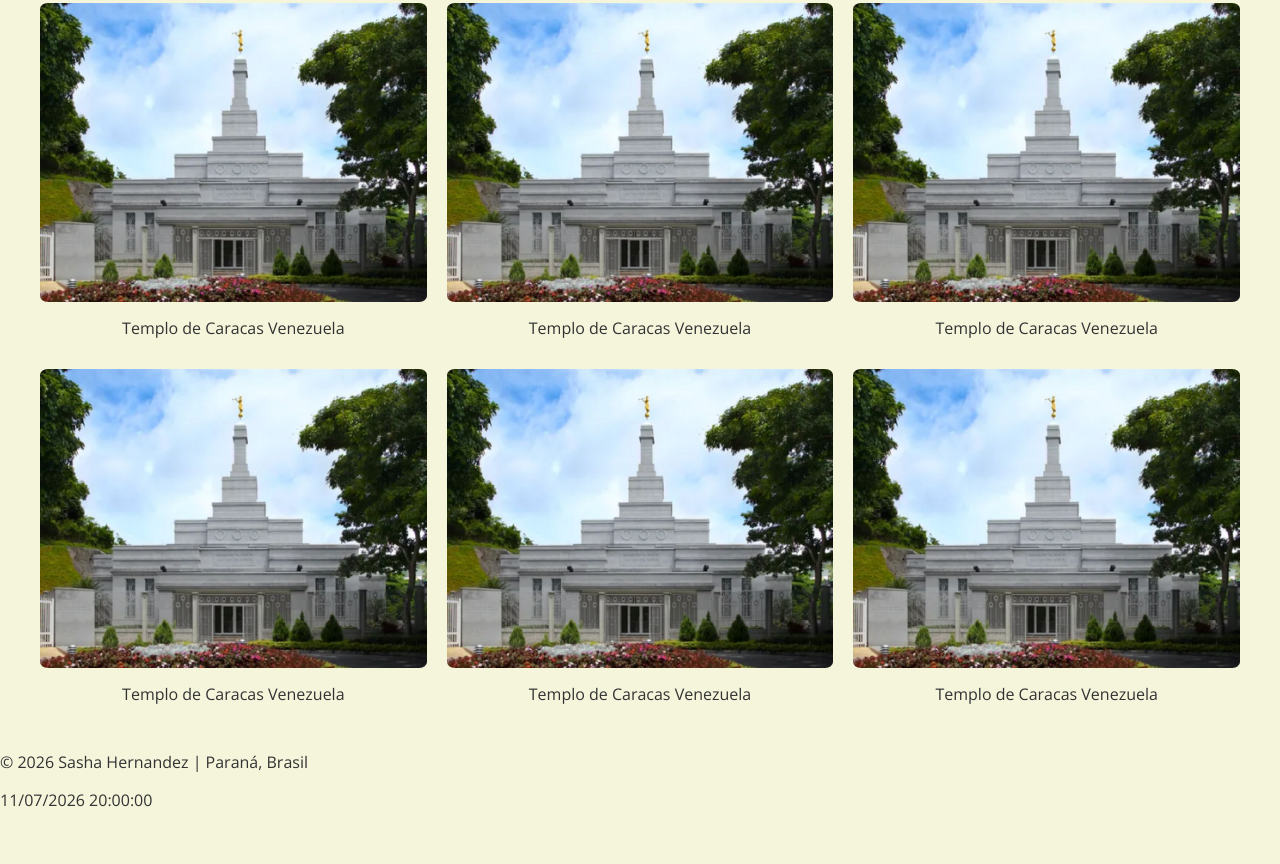
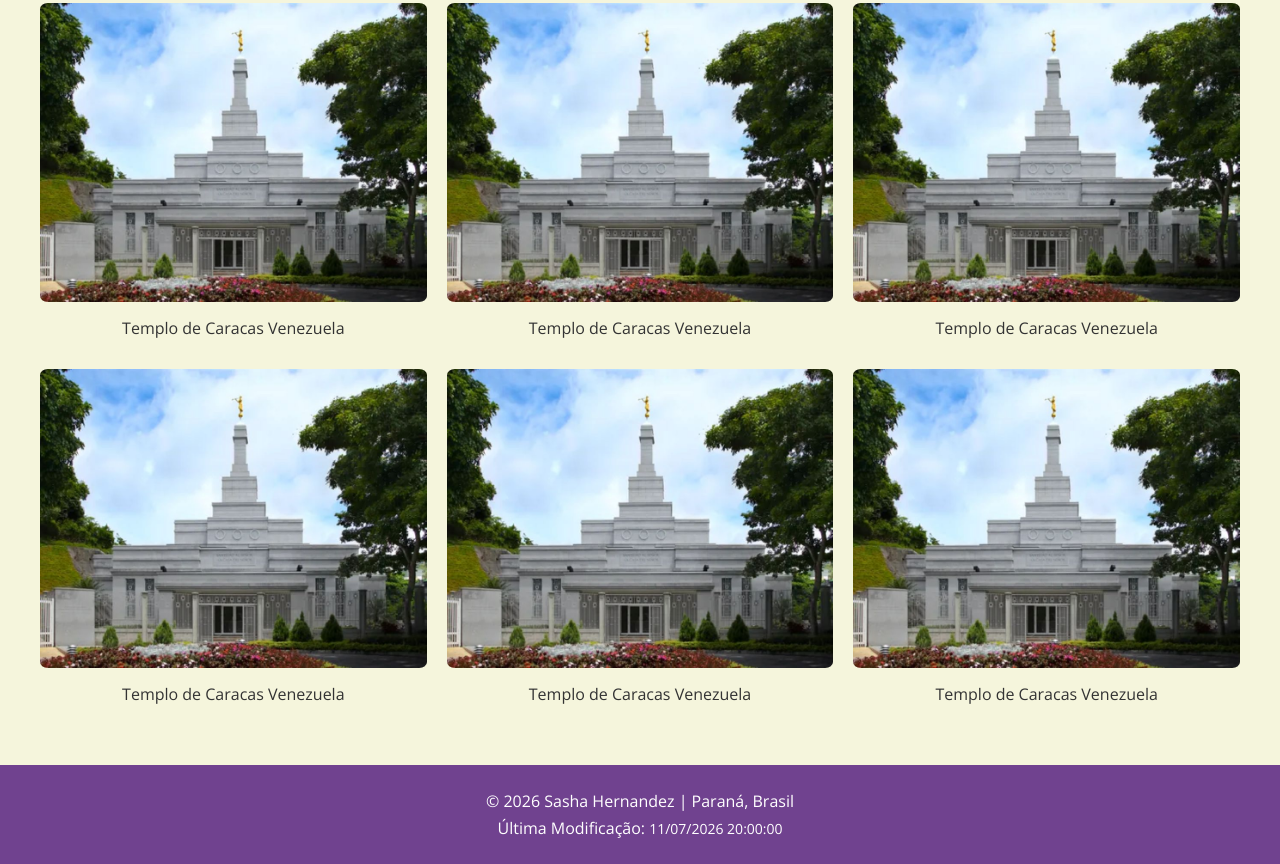
Before and after one commit to hernandezsasha/wdd131, a plain HTML site: page templos.html in a window 1280 px wide. Shown: the part 636-1500 px from the top of the page. Before the commit the page ends 1463 px from the top, so only its background shows below. Drawn offline with nearby package versions, Linux system fonts and the light colour scheme.

Commit message:
modificacao css e html

```diff
--- a/estilos/templos.css
+++ b/estilos/templos.css
@@ -65,3 +65,20 @@ h1 {
 #menu {
     display: block;
 }
+
+footer {
+    background-color: #70428F;
+    color: white;
+    text-align: center;
+    padding: 20px;
+    margin-top: 30px;
+}
+
+footer p {
+    margin: 5px;
+}
+
+#ultimaModificacao {
+    font-size: 14px;
+    margin-top: 5px;
+}
--- a/templos.html
+++ b/templos.html
@@ -78,7 +78,7 @@
             Sasha Hernandez | Paraná, Brasil
         </p>
 
-        <p id="ultimaModificacao"></p>
+        <p>Última Modificação: <span id="ultimaModificacao"></span></p>
     </footer>
 
 </body>
```
